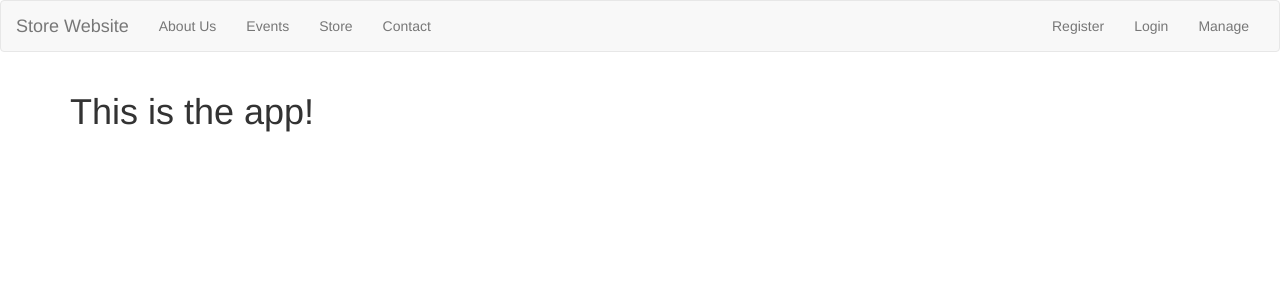
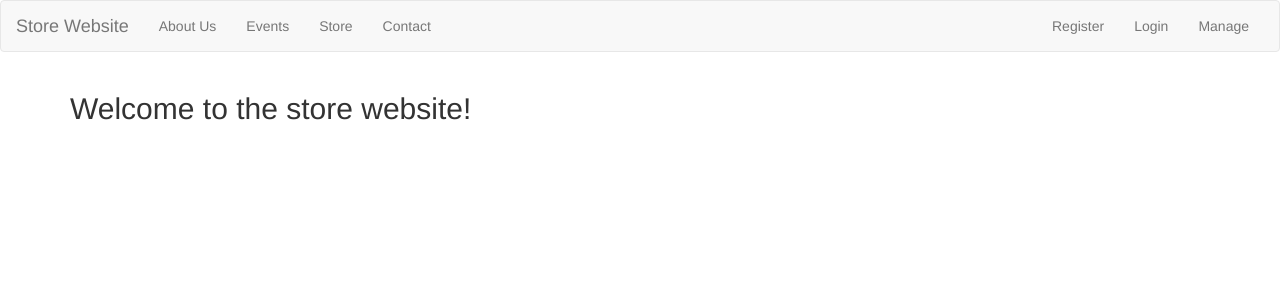
Before and after one commit to nebeinstein/store-website, an Angular app: page / in a window 1280 px wide. Shown: the top 300 px of the page. Built offline with nearby package versions, Linux system fonts and the light colour scheme.

Commit message:
implemented basic routing

```diff
--- /dev/null
+++ b/src/app/app-routing.module.ts
@@ -0,0 +1,14 @@
+import { NgModule } from '@angular/core';
+import { RouterModule, Routes } from '@angular/router';
+
+import { HomeComponent } from './core/home/home.component';
+
+const appRoutes: Routes = [
+    { path: '', component: HomeComponent }
+];
+
+@NgModule({
+    imports: [RouterModule.forRoot(appRoutes)],
+    exports: [RouterModule]
+})
+export class AppRoutingModule { }
--- a/src/app/app.component.html
+++ b/src/app/app.component.html
@@ -2,7 +2,7 @@
 <div class="container">
     <div class="row">
         <div class="col-md-12">
-            <h1>This is the app!</h1>
+            <router-outlet></router-outlet>
         </div>
     </div>
 </div>
--- a/src/app/app.module.ts
+++ b/src/app/app.module.ts
@@ -2,6 +2,7 @@
 import { HttpModule } from '@angular/http';
 import { NgModule } from '@angular/core';
 
+import { AppRoutingModule } from './app-routing.module';
 import { CoreModule } from './core/core.module';
 
 import { AppComponent } from './app.component';
@@ -13,6 +14,7 @@
     imports: [
         BrowserModule,
         HttpModule,
+        AppRoutingModule,
         CoreModule
     ],
     providers: [],
```
Also changed, not shown: src/app/core/core.module.ts (+6 -1 lines).
